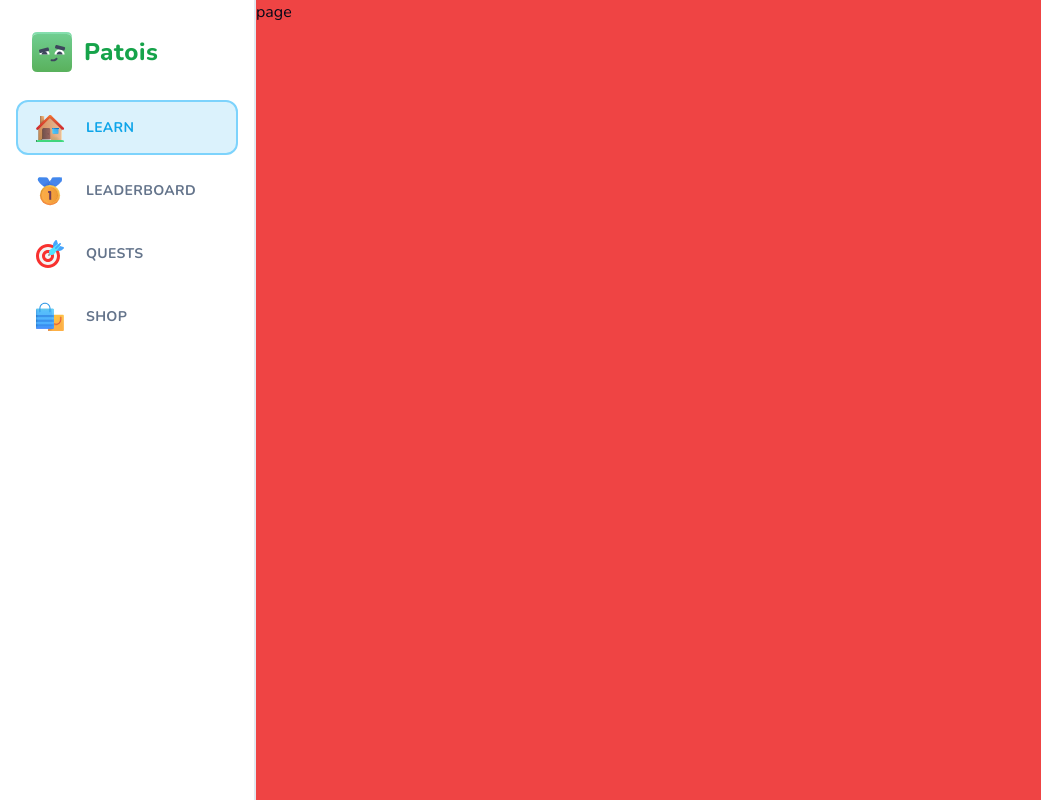
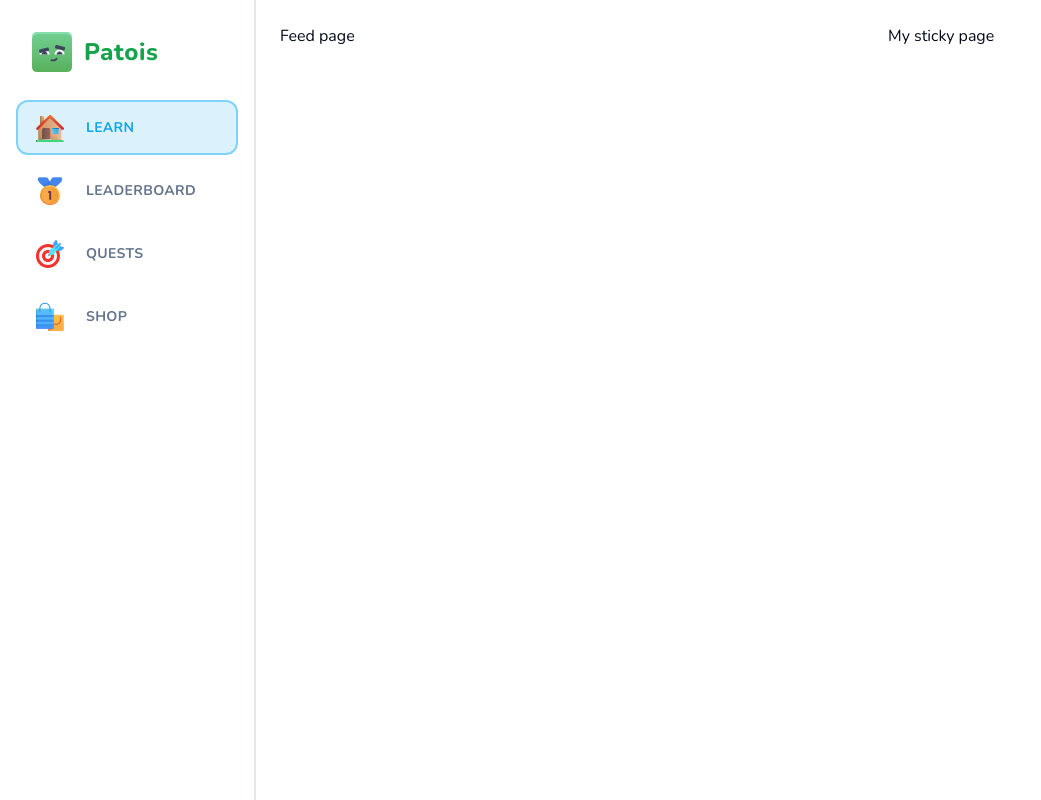
Before and after one commit to Jesutofunmi2/language, a Next.js app: page /learn in a window 1280 px wide. Shown: the whole page, without its empty margins (0-1041 px from the left). Built offline with nearby package versions, Linux system fonts and the light colour scheme.

Commit message:
fix: sticky page

```diff
--- a/app/(main)/layout.tsx
+++ b/app/(main)/layout.tsx
@@ -10,7 +10,7 @@
        <MobileHeader/>
        <Sidebar className='hidden lg:flex' />
         <main className='lg:pl-[256px] h-full pt-[50px] lg:pt-0'>
-          <div className='bg-red-500 h-full'>{children}</div>
+          <div className='max-w-[1056px] mx-auto pt-6 h-full'>{children}</div>
         </main>
     </>
   )
--- a/app/(main)/learn/page.tsx
+++ b/app/(main)/learn/page.tsx
@@ -1,8 +1,17 @@
+import { FeedWrapper } from '@/components/feed-wrapper'
+import { StickyWrapper } from '@/components/sticky-wrapper'
 import React from 'react'
 
 const LearnPage = () => {
   return (
-    <div>page</div>
+    <div className="flex flex-row-reverse gap-[48px] px-6">
+     <StickyWrapper >
+        My sticky page
+     </StickyWrapper>
+     <FeedWrapper >
+       Feed page
+     </FeedWrapper>
+    </div>
   )
 }
 
--- /dev/null
+++ b/components/feed-wrapper.tsx
@@ -0,0 +1,6 @@
+type Props = {
+  children: React.ReactNode;
+};
+export const FeedWrapper = ({ children }: Props) => {
+  return <div className="flex-1 relative top-0 pb-10">{children}</div>;
+};
--- /dev/null
+++ b/components/sticky-wrapper.tsx
@@ -0,0 +1,15 @@
+import React from "react"
+
+type Props = {
+  children: React.ReactNode
+}
+
+export const StickyWrapper = ({children}: Props) => {
+  return (
+    <div className="hidden lg:block w-[368px] sticky self-end bottom-6">
+        <div className="min-h-[calc(100vh-48px)] sticky flex flex-col top-6 gap-y-4">
+           {children}
+        </div>
+    </div>
+  )
+}
```
